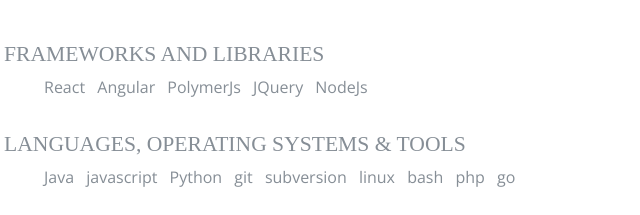
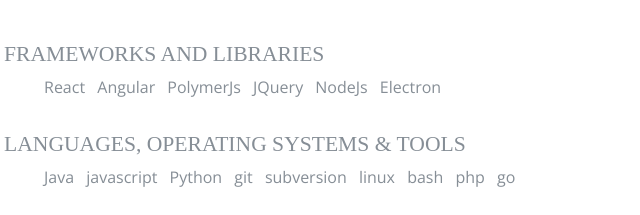
Before and after one commit to mahesh-sanikommu/mahesh-sanikommu.github.io, a plain HTML site: page index.html in a window 1280 px wide. Shown: the part 997-1212 px from the top of the page, 316-956 px from the left. Drawn offline with nearby package versions, Linux system fonts and the light colour scheme; a web font is replaced by a local one.

Commit message:
rebuilding site Tue Nov 26 18:41:31 PST 2019

```diff
--- a/index.html
+++ b/index.html
@@ -191,6 +191,13 @@
                   <li class="list-inline-item">
                     <i class="devicons devicons-nodejs"></i>
                     NodeJs
+                  </li>
+
+
+
+                  <li class="list-inline-item">
+                    <i class="devicons devicons-terminal_badge"></i>
+                    Electron
                   </li>
 
 
```
